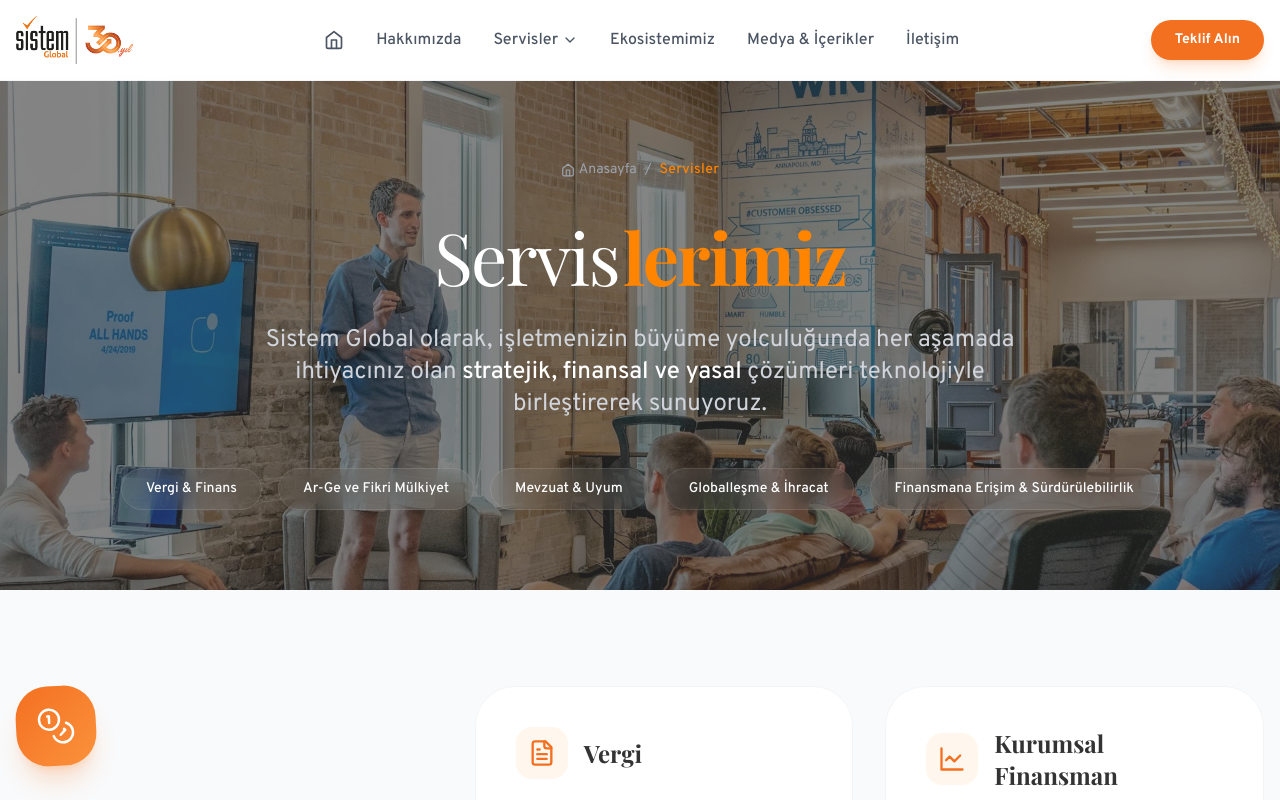
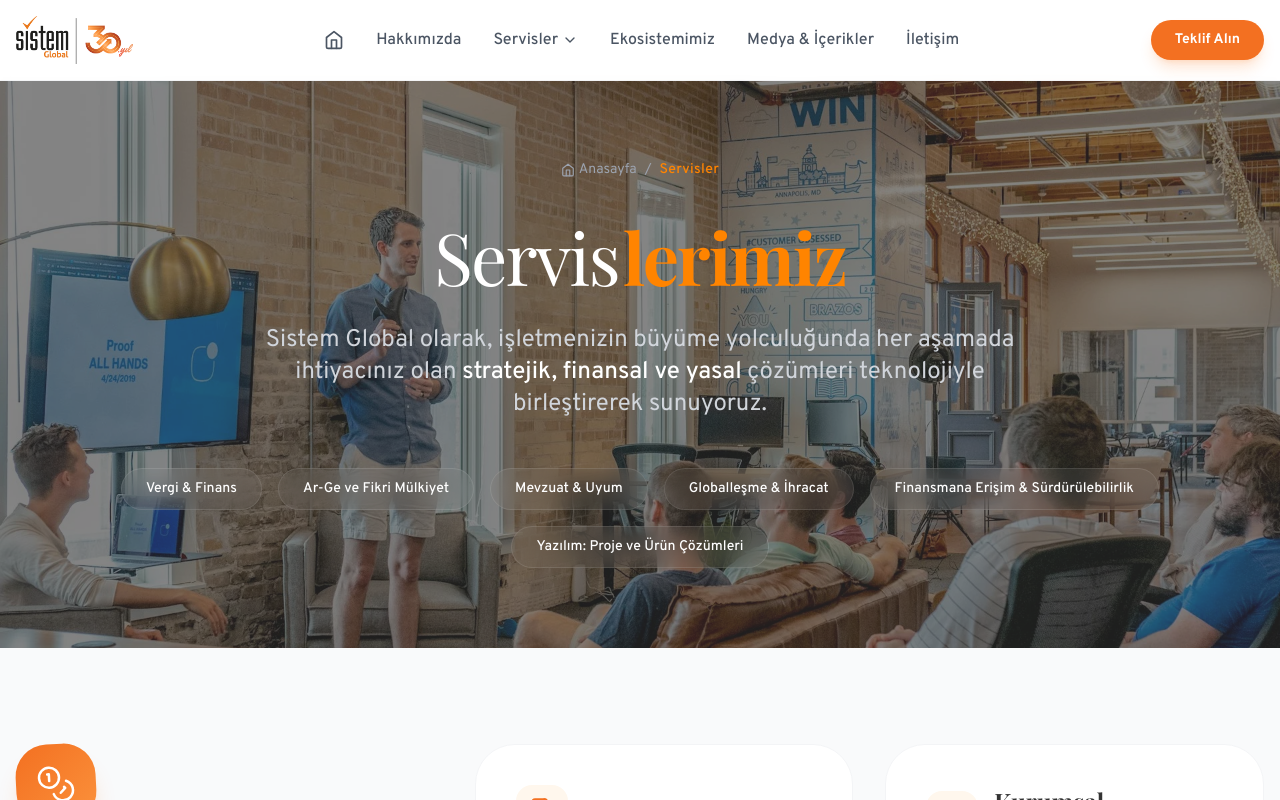
Before and after one commit to seyidturgut/sgnew2026, a React (Vite) app: page /servisler in a window 1280 px wide. Shown: the top 800 px of the page. Built offline with nearby package versions, Linux system fonts and the light colour scheme.

Commit message:
Add new service category: Yazılım: Proje ve Ürün Çözümleri

```diff
--- a/src/data/serviceMenu.js
+++ b/src/data/serviceMenu.js
@@ -11,7 +11,9 @@
     Briefcase,
     Ship,
     Users,
-    Settings
+    Settings,
+    Monitor,
+    Code
 } from 'lucide-react';
 
 export const serviceMenu = [
@@ -218,5 +220,26 @@
                 ]
             }
         ]
+    },
+    {
+        title: "Yazılım: Proje ve Ürün Çözümleri",
+        slug: "yazilim-proje-urun-cozumleri",
+        description: "Dijital dönüşümünüzü hızlandıran teknoloji çözümleri.",
+        icon: Monitor,
+        color: "from-indigo-500 to-purple-600",
+        bgImage: "https://images.unsplash.com/photo-1551288049-bebda4e38f71?auto=format&fit=crop&q=80",
+        subcategories: [
+            {
+                title: "Yazılım Çözümleri", // Using generic title for flat structure or specific if needed
+                slug: "yazilim-cozumleri",
+                icon: Code,
+                items: [
+                    { title: 'Dijital Çözümler ve Teknoloji Platformları', href: '/servisler/yazilim-proje-urun-cozumleri/dijital-cozumler-teknoloji-platformlari' },
+                    { title: 'Yazılım Geliştirme Hizmetleri', href: '/servisler/yazilim-proje-urun-cozumleri/yazilim-gelistirme-hizmetleri' },
+                    { title: 'Destek Çözümler', href: '/servisler/yazilim-proje-urun-cozumleri/destek-cozumler' },
+                    { title: 'Dijital Hizmetler', href: '/servisler/yazilim-proje-urun-cozumleri/dijital-hizmetler' },
+                ]
+            }
+        ]
     }
 ];
```
